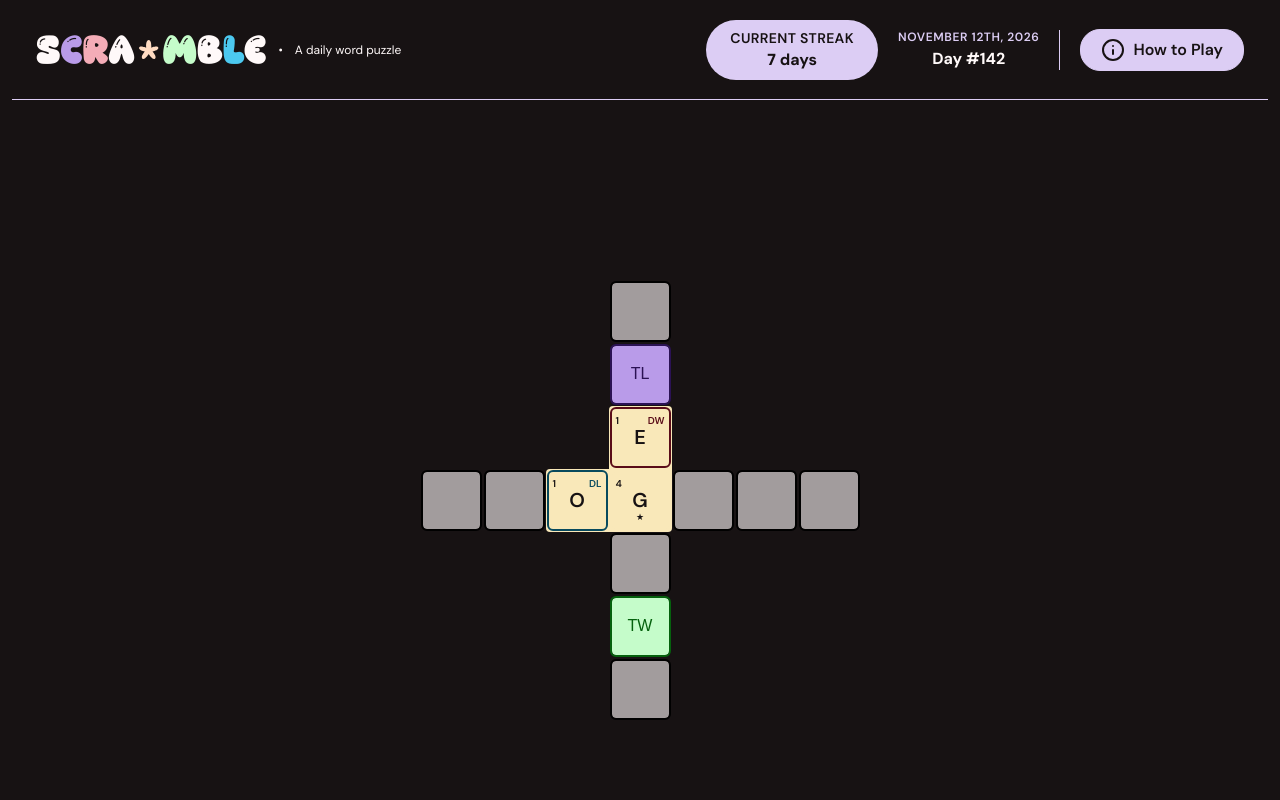
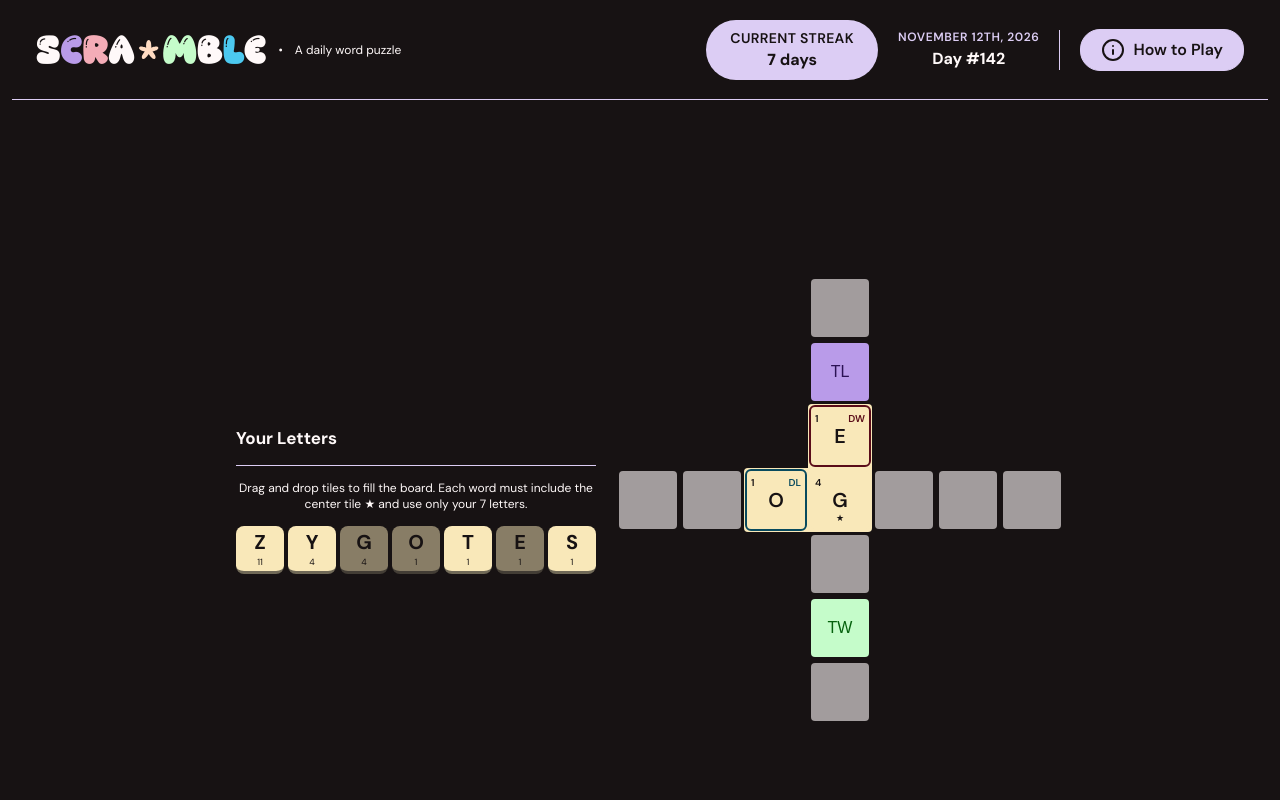
Before and after one commit to anaismoutarlier/scramble-game, a Next.js app: page / in a window 1280 px wide. Shown: the top 800 px of the page. Built offline with nearby package versions, Linux system fonts and the light colour scheme; a web font is replaced by a local one.

Commit message:
✨ letter tray

```diff
--- a/src/app/globals.css
+++ b/src/app/globals.css
@@ -26,6 +26,8 @@
 	--tile-dl-text: #084a5e;
 
 	--tile-letter-surface: #f9e8b9;
+
+	--tile-size: 64px;
 }
 
 @theme inline {
--- /dev/null
+++ b/src/components/attempts-panel/index.tsx
@@ -0,0 +1,5 @@
+import React from "react";
+
+export default function AttemptsPanel() {
+	return <div>AttemptsPanel</div>;
+}
--- a/src/components/board/BoardTile.tsx
+++ b/src/components/board/BoardTile.tsx
@@ -63,7 +63,7 @@ export function BoardTile({
 	return (
 		<div
 			className={cn(
-				"h-[63px] w-[63px] flex justify-center items-center p-[3px]",
+				"h-[var(--tile-size)] w-[var(--tile-size)] flex justify-center items-center p-[3px]",
 				connectedRadiusClass,
 				placedLetter && !isIsolatedPlacement ? "bg-tile-letter-surface" : "",
 			)}
@@ -71,8 +71,8 @@ export function BoardTile({
 		>
 			<div
 				className={cn(
-					"w-full h-full relative outline-2 rounded-sm flex justify-center items-center uppercase",
-					placedLetter ? `${outlineColor} bg-tile-letter-surface` : bgColor,
+					"w-full h-full relative rounded-sm flex justify-center items-center uppercase",
+					placedLetter ? `outline-2 ${outlineColor} bg-tile-letter-surface` : bgColor,
 					placedLetter ? "text-dark" : textColor,
 				)}
 			>
--- a/src/components/board/index.tsx
+++ b/src/components/board/index.tsx
@@ -34,7 +34,7 @@ export function Board({ board, currentAttempt }: { board: BoardTemplate; current
 					.sort((a, b) => a.coordinate.column - b.coordinate.column);
 
 				return (
-					<div className="grid grid-cols-[repeat(7,63px)]" key={`r${row}`}>
+					<div className="grid grid-cols-[repeat(7,var(--tile-size))]" key={`r${row}`}>
 						{rowCells.map(cell => {
 							const colStart = colIndices.indexOf(cell.coordinate.column) + 1;
 							const hasLeftNeighbor = Boolean(getPlacedLetterAt(cell.coordinate.row, cell.coordinate.column - 1));
--- a/src/components/layouts/Game.tsx
+++ b/src/components/layouts/Game.tsx
@@ -1,9 +1,13 @@
 import { Board } from "../board";
 import type { OngoingAttempt, PuzzleDefinition } from "@/hooks/types";
+import { LetterTray } from "../letter-tray";
 
 export const GameLayout = ({ puzzle, currentAttempt }: { puzzle: PuzzleDefinition; currentAttempt: OngoingAttempt }) => {
 	return (
 		<main className="w-full flex justify-center h-screen items-center py-20 px-10">
+			<div className="max-w-100">
+				<LetterTray rackTiles={puzzle.rackTiles} currentAttempt={currentAttempt} />
+			</div>
 			<div>
 				<Board board={puzzle.board} currentAttempt={currentAttempt} />
 			</div>
--- a/src/components/letter-tray/LetterTile.tsx
+++ b/src/components/letter-tray/LetterTile.tsx
@@ -1,8 +1,9 @@
 import { alphabet } from "@/data/alphabet";
+import { RackTile } from "@/hooks/types";
 import { cn } from "@/lib/cn";
 
-export default function LetterTile({ letter, isInUse }: { letter: string[1]; isInUse: boolean }) {
-	const letterValue = alphabet[letter];
+export function LetterTile({ letter, isInUse }: { letter: RackTile; isInUse: boolean }) {
+	const letterValue = alphabet[letter.letter];
 	return (
 		<div
 			className={cn(
@@ -10,7 +11,7 @@ export default function LetterTile({ letter, isInUse }: { letter: string[1]; isI
 				isInUse ? "opacity-50" : "opacity-100",
 			)}
 		>
-			<div className="text-xl font-bold">{letter}</div>
+			<div className="text-xl font-bold uppercase">{letter.letter}</div>
 			<div className="text-[9px]">{letterValue}</div>
 		</div>
 	);
--- a/src/components/letter-tray/index.tsx
+++ b/src/components/letter-tray/index.tsx
@@ -1,5 +1,26 @@
-import React from "react";
+import { LetterTile } from "./LetterTile";
+import type { OngoingAttempt, RackTiles } from "@/hooks/types";
 
-export default function LetterTray() {
-	return <div>LetterTray</div>;
+export function LetterTray({ rackTiles, currentAttempt }: { rackTiles: RackTiles; currentAttempt?: OngoingAttempt }) {
+	const inUseRackTileIds = new Set(currentAttempt?.placedTiles.map(tile => tile.rackTileId) ?? []);
+
+	return (
+		<section className="w-full rounded-2xl px-5 py-5 flex flex-col items-center justify-center gap-3.5">
+			<header className="w-full flex items-center justify-between">
+				<h2 className="text-light text-[17px] font-bold font-sans">Your Letters</h2>
+			</header>
+
+			<div className="w-full h-px bg-primary" />
+
+			<p className="w-full text-light text-xs font-normal text-center">
+				Drag and drop tiles to fill the board. Each word must include the center tile ★ and use only your 7 letters.
+			</p>
+
+			<div className="w-full flex flex-wrap items-start justify-center gap-1">
+				{rackTiles.map(rackTile => (
+					<LetterTile key={rackTile.id} letter={rackTile} isInUse={inUseRackTileIds.has(rackTile.id)} />
+				))}
+			</div>
+		</section>
+	);
 }
--- a/src/data/mockPuzzleDefinition.ts
+++ b/src/data/mockPuzzleDefinition.ts
@@ -3,7 +3,15 @@ import type { PuzzleDefinition } from "@/hooks/useGameState";
 export const mockPuzzleDefinition: PuzzleDefinition = {
 	id: "2026-11-11",
 	date: "2026-11-11",
-	rackLetters: ["z", "y", "g", "o", "t", "e", "s"],
+	rackTiles: [
+		{ id: "rack-0", letter: "z" },
+		{ id: "rack-1", letter: "y" },
+		{ id: "rack-2", letter: "g" },
+		{ id: "rack-3", letter: "o" },
+		{ id: "rack-4", letter: "t" },
+		{ id: "rack-5", letter: "e" },
+		{ id: "rack-6", letter: "s" },
+	],
 	board: {
 		centerCellId: "r3c3",
 		horizontalAxis: ["r3c0", "r3c1", "r3c2", "r3c3", "r3c4", "r3c5", "r3c6"],
--- a/src/hooks/useGameState.ts
+++ b/src/hooks/useGameState.ts
@@ -8,21 +8,18 @@ export const useGameState = () => {
 	const [currentAttempt] = useState<OngoingAttempt>({
 		attemptNumber: 1,
 		placedTiles: [
-			{ cellId: "r2c3", letter: "e" },
-			{ cellId: "r3c3", letter: "g" },
-			{ cellId: "r3c2", letter: "o" },
+			{ rackTileId: "rack-5", cellId: "r2c3", letter: "e" },
+			{ rackTileId: "rack-2", cellId: "r3c3", letter: "g" },
+			{ rackTileId: "rack-3", cellId: "r3c2", letter: "o" },
 		],
 		score: {
 			baseLetterScore: 4,
 			letterMultiplierHits: [{ cellId: "r3c2", bonus: "dl", multiplier: 2 }],
-			wordMultiplierHits: [
-				{ cellId: "r2c3", bonus: "dw", multiplier: 2 },
-				{ cellId: "r5c3", bonus: "tw", multiplier: 3 },
-			],
-			wordMultiplierTotal: 6,
+			wordMultiplierHits: [{ cellId: "r2c3", bonus: "dw", multiplier: 2 }],
+			wordMultiplierTotal: 2,
 			slamBonusApplied: false,
 			slamBonusPoints: 0,
-			total: 36,
+			total: 10,
 		},
 	});
 	return { puzzle, currentAttempt };
```
Also changed, not shown: src/hooks/types.ts (+11 -3 lines).
